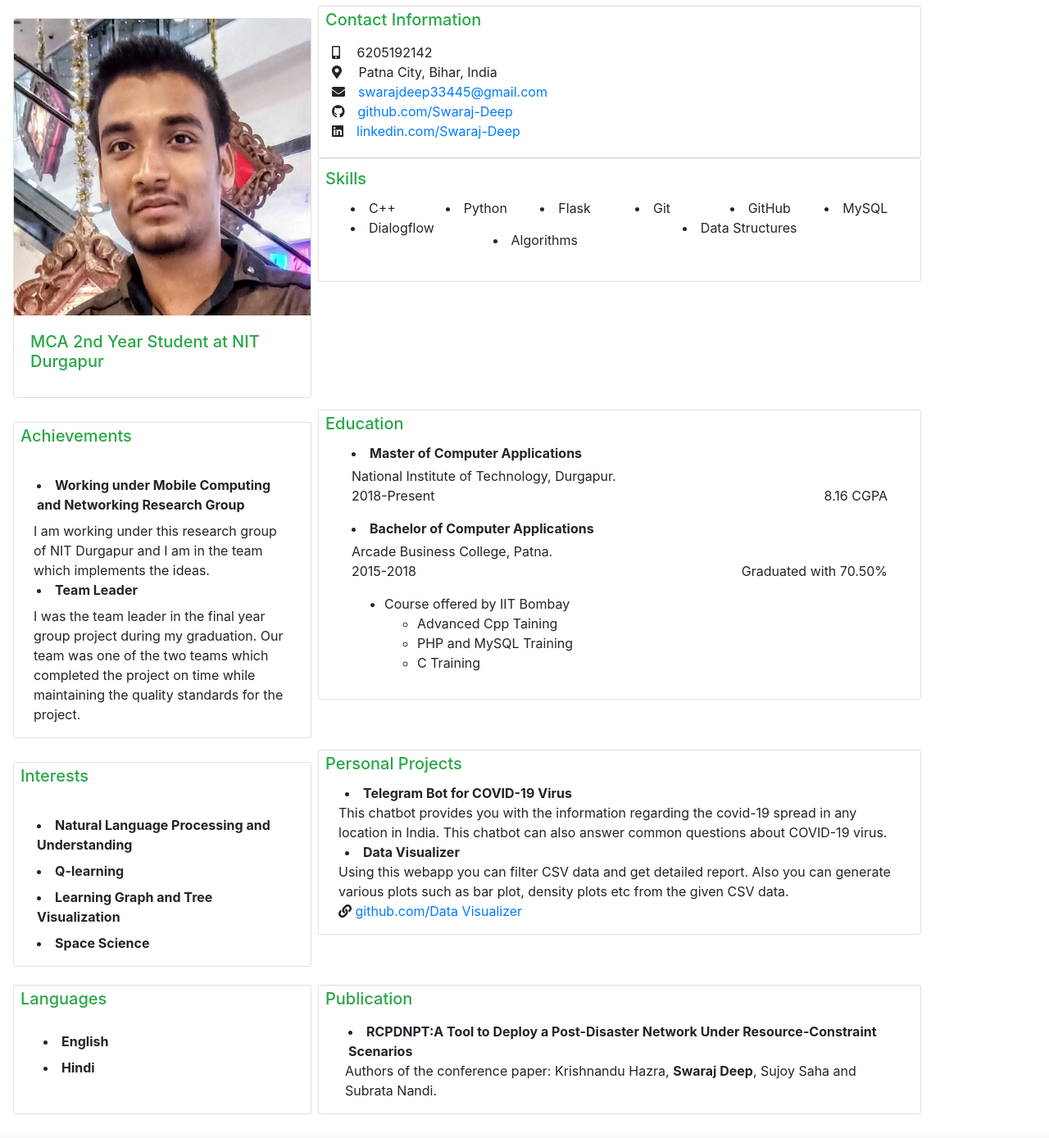
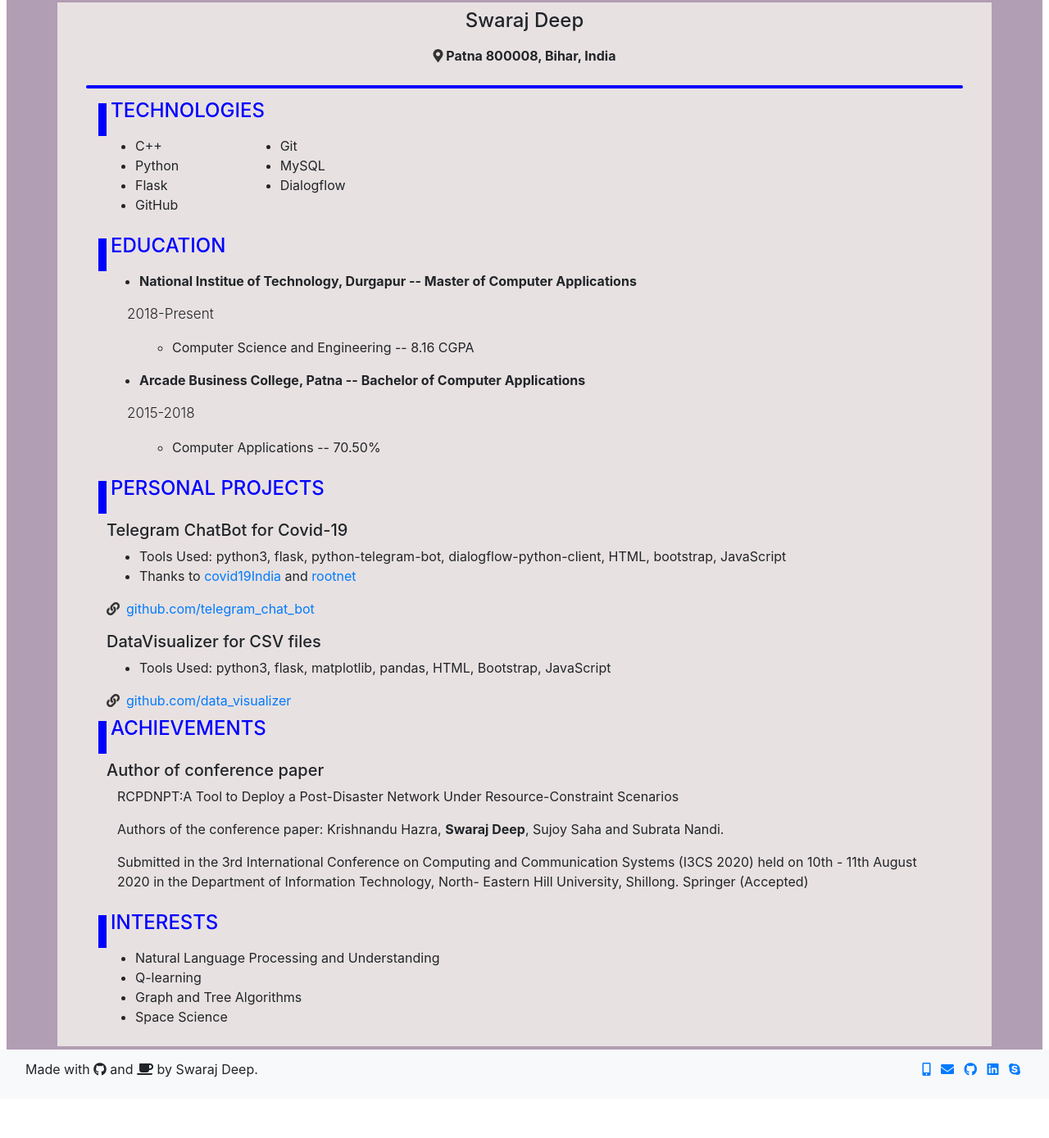
Before and after one commit to Swaraj-Deep/SwarajDeep.github.io, a plain HTML site: page html/resume.html in a window 1280 px wide. Shown: the part 157-1546 px from the top of the page at 82% size. After the commit the page ends 1498 px from the top, so only its background shows below. Drawn offline with Linux system fonts and the light colour scheme.

Commit message:
Layout Change Resume page

```diff
--- a/html/resume.html
+++ b/html/resume.html
@@ -57,202 +57,215 @@
                 </ul>
             </div>
         </nav>
-        <main class="flex-fill pt-1">
-            <div class="container px-1 mx-0">
-                <div class="row mx-0 px-2 pt-1">
-                    <div class="col col-md-4 px-1">
-                        <div class="card">
-                            <img class="card-img-top" src="../static/images/IMG20181111202755copy.jpg"
-                                alt="Card image cap">
-                            <div class="card-body bg-transparent">
-                                <h5 class="card-title text-success">MCA 2nd Year Student at NIT Durgapur</h5>
-
+        <main class="flex-fill py-1 mx-2" style="background-color: #b19db4;">
+            <div class="container" style="background-color: #e8e1e1;">
+                <div class="row">
+                    <div class="col-md-12">
+                        <h4 class="text-center pt-2">
+                            Swaraj Deep
+                        </h4>
+                        <div class="personal-info text-center">
+                            <p class="font-weight-bold py-2"><span><i class="fas fa-map-marker-alt"></i></span>
+                                Patna 800008, Bihar, India</p>
+                        </div>
+                        <div class="vertical"></div>
+                    </div>
+                </div>
+                <div class="row pt-2">
+                    <div class="col-sm-12">
+                        <div class="row">
+                            <div class="horizontal"></div>
+                            <h4 class="text-center" style="color:blue;">
+                                TECHNOLOGIES
+                            </h4>
+                        </div>
+                        <div class="row">
+                            <div class="col-md-2">
+                                <ul class="text-left">
+                                    <li>C++</li>
+                                    <li>Python</li>
+                                    <li>Flask</li>
+                                    <li>GitHub</li>
+                                </ul>
+                            </div>
+                            <div class="col-md-10">
+                                <ul class="text-left">
+                                    <li>Git</li>
+                                    <li>MySQL</li>
+                                    <li>Dialogflow</li>
+                                </ul>
                             </div>
                         </div>
                     </div>
-                    <div class="col col-md-8 mx-0 px-1 pb-1">
-                        <div class="card">
-                            <div class="card-body mx-0 px-0 pt-1">
-                                <h5 class="card-title text-success px-2">Contact Information</h5>
-                                <p class="card-text pt-1">
-                                    <i class="fas fa-mobile-alt px-3"></i> 6205192142<br>
-                                <i class="fas fa-map-marker-alt px-3"></i> Patna City, Bihar, India<br>
-                                    <i class="fas fa-envelope px-3"></i><a href="mailto:swarajdeep33445@gmail.com"
-                                        target="_blank">swarajdeep33445@gmail.com</a><br>
-                                    <i class="fab fa-github px-3"></i><a href="https://github.com/Swaraj-Deep"
-                                        target="_blank">github.com/Swaraj-Deep</a><br>
-                                    <i class="fab fa-linkedin px-3"></i><a
-                                        href="https://linkedin.com/in/swaraj-deep-419331180"
-                                        target="_blank">linkedin.com/Swaraj-Deep</a>
-                                </p>
+                </div>
+                <div class="row pt-2">
+                    <div class="col-md-12">
+                        <div class="row">
+                            <div class="horizontal"></div>
+                            <h4 class="text-center" style="color:blue;">
+                                EDUCATION
+                            </h4>
+                        </div>
+                        <div class="row">
+                            <div class="col-md-12">
+                                <div class="row">
+                                    <ul class="font-weight-bold">
+                                        <li>National Institue of Technology, Durgapur -- Master of Computer Applications
+                                        </li>
+                                    </ul>
+                                </div>
+                                <div class="row">
+                                    <p class="font-weight-light"
+                                        style="font-size: 17px; margin-left: 15px;padding-left: 10px;">2018-Present</p>
+                                </div>
+                                <div class="row pt-0">
+                                    <ul>
+                                        <ul>
+                                            <li>Computer Science and Engineering -- 8.16 CGPA</li>
+                                        </ul>
+                                    </ul>
+                                </div>
                             </div>
                         </div>
-                        <div class="card pb-2 pt-2">
-                            <div class="card-body px-2 pt-1">
-                                <h5 class="card-title text-success">Skills</h5>
-                                <div class="row mx-2 px-1">
-                                    <div class="col-md-2">
-                                        <li class="card-text mx-1">C++</li>
-                                    </div>
-                                    <div class="col-md-2">
-                                        <li class="card-text mx-1">Python</li>
-                                    </div>
-                                    <div class="col-md-2">
-                                        <li class="card-text mx-1">Flask</li>
-                                    </div>
-                                    <div class="col-md-2">
-                                        <li class="card-text mx-1">Git</li>
-                                    </div>
-                                    <div class="col-md-2">
-                                        <li class="card-text mx-1">GitHub</li>
-                                    </div>
-                                    <div class="col-md-2">
-                                        <li class="card-text mx-1">MySQL</li>
-                                    </div>
-                                    <div class="col-md-3">
-                                        <li class="card-text mx-1">Dialogflow</li>
-                                    </div>
-                                    <div class="col-md-4">
-                                        <li class="card-text mx-1">Algorithms</li>
-                                    </div>
-                                    <div class="col-md-5">
-                                        <li class="card-text mx-1">Data Structures</li>
+                        <div class="row">
+                            <div class="col-md-12">
+                                <div class="row">
+                                    <ul class="font-weight-bold">
+                                        <li>Arcade Business College, Patna -- Bachelor of Computer Applications
+                                        </li>
+                                    </ul>
+                                </div>
+                                <div class="row">
+                                    <p class="font-weight-light"
+                                        style="font-size: 17px; margin-left: 15px;padding-left: 10px;">2015-2018</p>
+                                </div>
+                                <div class="row pt-0">
+                                    <ul>
+                                        <ul>
+                                            <li>Computer Applications -- 70.50%</li>
+                                        </ul>
+                                    </ul>
+                                </div>
+                            </div>
+                        </div>
+                    </div>
+                </div>
+                <div class="row pt-2">
+                    <div class="col-md-12">
+                        <div class="row">
+                            <div class="horizontal"></div>
+                            <h4 class="text-center" style="color:blue;">
+                                PERSONAL PROJECTS
+                            </h4>
+                        </div>
+                        <div class="row">
+                            <div class="col-md-12">
+                                <div class="row pt-2">
+                                    <h5>Telegram ChatBot for Covid-19</h5>
+                                </div>
+                                <div class="row">
+                                    <ul>
+                                        <li>
+                                            Tools Used: python3, flask, python-telegram-bot, dialogflow-python-client,
+                                            HTML,
+                                            bootstrap, JavaScript
+                                        </li>
+                                        <li>
+                                            Thanks to <a href="http://api.covid19india.org" target="_blank"
+                                                rel="noopener noreferrer">covid19India</a> and <a
+                                                href="http://api.rootnet.in" target="_blank"
+                                                rel="noopener noreferrer">rootnet</a>
+                                        </li>
+                                    </ul>
+                                </div>
+                                <div class="row">
+                                    <a href="https://github.com/Swaraj-Deep/telegram_chat_bot" target="_blank"
+                                        rel="noopener noreferrer"><span><i
+                                                class="fas fa-link pr-2"></i></span>github.com/telegram_chat_bot</a>
+                                </div>
+                            </div>
+                        </div>
+                        <div class="row">
+                            <div class="col-md-12">
+                                <div class="row pt-3">
+                                    <h5>DataVisualizer for CSV files</h5>
+                                </div>
+                                <div class="row">
+                                    <ul>
+                                        <li>
+                                            Tools Used: python3, flask, matplotlib, pandas, HTML, Bootstrap, JavaScript
+                                        </li>
+                                    </ul>
+                                </div>
+                                <div class="row">
+                                    <a href="https://github.com/Swaraj-Deep/data_visualizer" target="_blank"
+                                        rel="noopener noreferrer"><span><i
+                                                class="fas fa-link pr-2"></i></span>github.com/data_visualizer</a>
+
+                                </div>
+                            </div>
+                        </div>
+                    </div>
+                </div>
+                <div class="row pt-2">
+                    <div class="col-md-12">
+                        <div class="row">
+                            <div class="horizontal"></div>
+                            <h4 class="text-center" style="color:blue;">
+                                ACHIEVEMENTS
+                            </h4>
+                        </div>
+                        <div class="row">
+                            <div class="col-md-12">
+                                <div class="row pt-2">
+                                    <h5>Author of conference paper</h5>
+                                </div>
+                                <div class="row">
+                                    <div class="col-md-12 pl-2">
+                                        <div class="row">
+                                            <p>
+                                                RCPDNPT:A Tool to Deploy a Post-Disaster Network Under
+                                                Resource-Constraint
+                                                Scenarios
+                                            </p>
+                                        </div>
+                                        <div class="row">
+                                            <p>
+                                                Authors of the conference paper: Krishnandu Hazra, <strong>Swaraj
+                                                    Deep</strong>,
+                                                Sujoy Saha and Subrata Nandi.
+                                            </p>
+                                        </div>
+                                        <div class="row">
+                                            <p>Submitted in the 3rd International Conference on Computing and
+                                                Communication
+                                                Systems (I3CS
+                                                2020) held on 10th - 11th August 2020 in the Department of Information
+                                                Technology, North-
+                                                Eastern Hill University, Shillong. Springer (Accepted)</p>
+                                        </div>
                                     </div>
                                 </div>
                             </div>
                         </div>
                     </div>
                 </div>
-                <div class="row mx-0 px-2 pt-1">
-                    <div class="col col-md-4 px-1">
-                        <div class="card">
-                            <h5 class="card-title text-success px-2 pt-1 pb-2">Achievements</h5>
-                            <div class="row mx-3 px-2">
-                                <p class="card-text px-1">
-                                    <li class="card-text mx-1 font-weight-bold pb-2">Working under Mobile Computing and
-                                        Networking
-                                        Research Group</li>
-                                    I am working under this research group of NIT Durgapur and I am in the team which
-                                    implements the ideas.
-                                    <li class="card-text mx-1 font-weight-bold pb-2">Team Leader</li>
-                                    I was the team leader in the final year group project during my
-                                    graduation. Our team was one of the two teams which completed the
-                                    project on time while maintaining the quality standards for the project.
-                                </p>
-                            </div>
+                <div class="row py-2">
+                    <div class="col-md-12">
+                        <div class="row">
+                            <div class="horizontal"></div>
+                            <h4 class="text-center" style="color:blue;">
+                                INTERESTS
+                            </h4>
                         </div>
-                    </div>
-                    <div class="col col-md-8 px-1">
-                        <div class="card">
-                            <h5 class="card-title text-success px-2 pt-1">Education</h5>
-                            <div class="row mx-3 px-2">
-                                <p class="card-text mx-1 px-1">
-                                    <li class="card-text font-weight-bold">Master of Computer Applications</li>
-                                </p>
-                            </div>
-                            <div class="card-text px-4 mx-3">
-                                <p class="pb-0 mb-0 pt-1">National Institute of Technology, Durgapur.</p>
-                                <div class="d-flex justify-content-between">
-                                    <p>2018-Present</p>
-                                    <p>8.16 CGPA</p>
-                                </div>
-                            </div>
-                            <div class="row mx-3 px-2">
-                                <p class="card-text mx-1 px-1">
-                                    <li class="card-text font-weight-bold">Bachelor of Computer Applications</li>
-                                </p>
-                            </div>
-                            <div class="card-text px-4 mx-3 pt-0">
-                                <p class="pb-0 mb-0 pt-1">Arcade Business College, Patna.</p>
-                                <div class="d-flex justify-content-between">
-                                    <p>2015-2018</p>
-                                    <p>Graduated with 70.50%</p>
-                                </div>
-                                <ul class="pt-0 pb-3">
-                                    <li>Course offered by IIT Bombay</li>
-                                    <ul>
-                                        <li>
-                                            Advanced Cpp Taining
-                                        </li>
-                                        <li>
-                                            PHP and MySQL Training
-                                        </li>
-                                        <li>
-                                            C Training
-                                        </li>
-                                    </ul>
+                        <div class="row">
+                            <div class="col-md-12">
+                                <ul>
+                                    <li>Natural Language Processing and Understanding</li>
+                                    <li>Q-learning</li>
+                                    <li>Graph and Tree Algorithms</li>
+                                    <li>Space Science</li>
                                 </ul>
-                            </div>
-                        </div>
-                    </div>
-
-                </div>
-                <div class="row mx-0 px-2 pt-1">
-                    <div class="col col-md-4 px-1">
-                        <div class="card">
-                            <h5 class="card-title text-success  px-2 pt-1 pb-2">Interests</h5>
-                            <div class="row mx-3 px-2">
-                                <p class="card-text px-1">
-                                    <li class="card-text mx-1 font-weight-bold pb-2">Natural Language Processing and
-                                        Understanding</li>
-                                    <li class="card-text mx-1 font-weight-bold pb-2">Q-learning</li>
-                                    <li class="card-text mx-1 font-weight-bold pb-2">Learning Graph and Tree
-                                        Visualization</li>
-                                    <li class="card-text mx-1 font-weight-bold pb-3">Space Science</li>
-                                </p>
-                            </div>
-                        </div>
-                    </div>
-                    <div class="col col-md-8 px-1">
-                        <div class="card">
-                            <h5 class="card-title text-success px-2 pt-1">Personal Projects</h5>
-                            <div class="row mx-3 px-2">
-                                <p class="card-text px-1">
-                                    <li class="font-weight-bold">Telegram Bot for COVID-19 Virus</li>
-                                    This chatbot provides you with the information regarding the covid-19
-                                    spread in any location in India. This chatbot can also answer common
-                                    questions about COVID-19 virus.
-                                </p>
-                                <p class="card-text px-1">
-                                    <li class="font-weight-bold">Data Visualizer</li>
-                                    Using this webapp you can filter CSV data and get
-                                    detailed report. Also you can generate various plots such as bar plot,
-                                    density plots etc from the given CSV data.
-                                </p>
-                                <p><i class="fas fa-link"></i> <a href="https://github.com/Swaraj-Deep/data_visualizer"
-                                        target="_blank">github.com/Data Visualizer</a></p>
-                            </div>
-                        </div>
-                    </div>
-                </div>
-                <div class="row mx-1 px-1 pb-3">
-                    <div class="col col-md-4 px-1 mx-0 pt-1 mt-2">
-                        <div class="card">
-                            <h5 class="card-title text-success px-2 pt-1">
-                                Languages
-                            </h5>
-                            <div class="card-text mx-2 px-4 pb-1 mb-3">
-                                <p class="card-text">
-                                    <li class="mx-1 font-weight-bold pb-2">English</li>
-                                    <li class="mx-1 font-weight-bold pb-2">Hindi</li>
-                                </p>
-                            </div>
-                        </div>
-                    </div>
-                    <div class="col col-md-8 px-1 pt-1 mx-0 mt-2">
-                        <div class="card pt-0">
-                            <h5 class="card-title text-success px-2 pt-1 pb-0 mb-0">
-                                Publication
-                            </h5>
-                            <div class="card-text mx-2 px-4">
-                                <p class="card-text pt-0 mt-0">
-                                    <li class="mx-1 font-weight-bold">RCPDNPT:A Tool to Deploy a Post-Disaster
-                                        Network Under Resource-Constraint Scenarios</li>
-                                    Authors of the conference paper: Krishnandu Hazra, <strong>Swaraj Deep</strong>,
-                                    Sujoy Saha and
-                                    Subrata
-                                    Nandi.
-                                </p>
                             </div>
                         </div>
                     </div>
--- a/static/css/style.css
+++ b/static/css/style.css
@@ -67,3 +67,26 @@ blockquote {
    -ms-transform: translate(-50%, -50%);
    transform: translate(-50%, -50%);
 }
+
+.horizontal {
+   height: 40px;
+   width: 10px;
+   margin-top: 5px;
+   background-color: blue;
+   padding-right: 5px;
+   margin-right: 5px;
+   margin-left: 10px;
+}
+
+.vertical {
+   height: 4px;
+   background-color: blue;
+   border-radius: 50px;
+   margin-top: 5px;
+   margin-bottom: 5px;
+}
+
+.row {
+   margin-right: 5px;
+   margin-left: 5px;
+}
```
